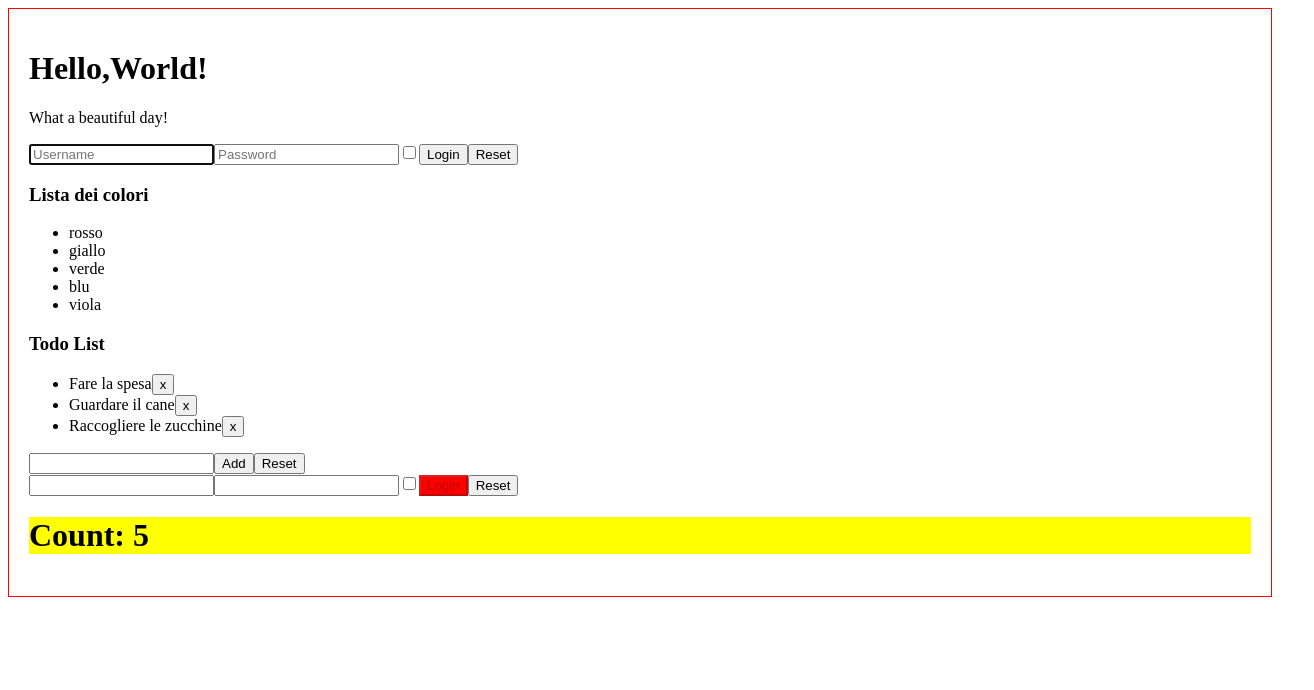
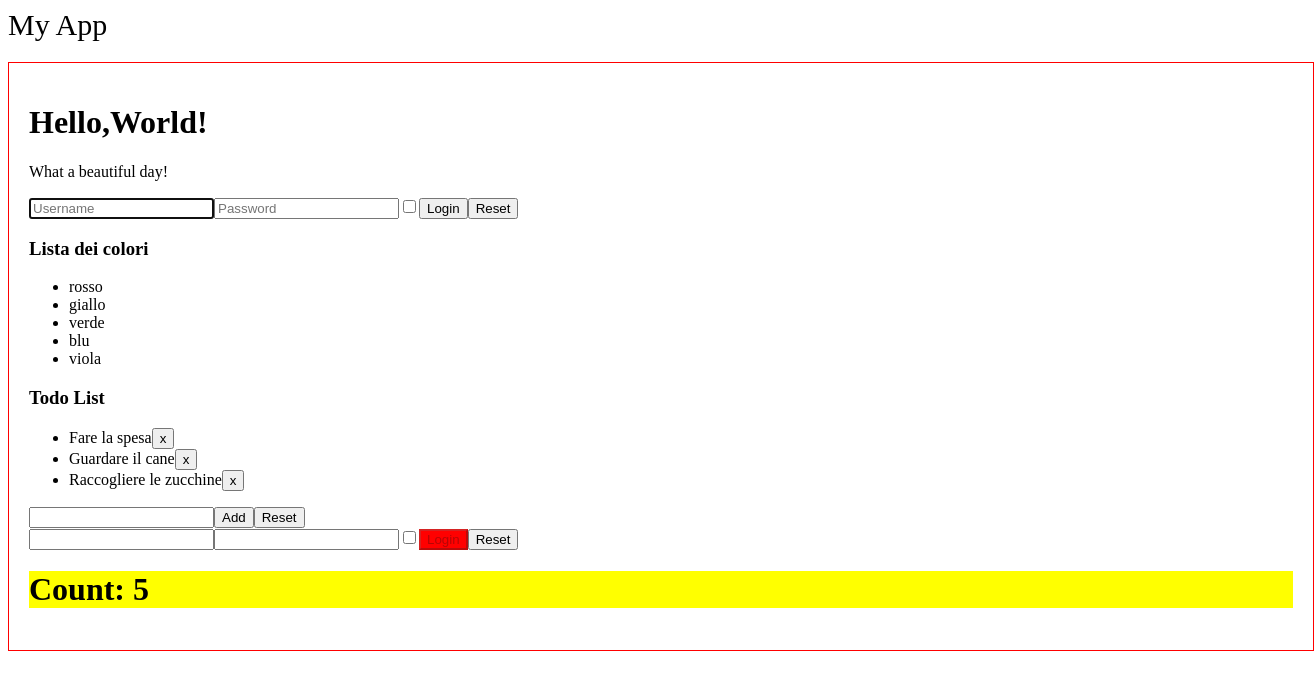
Before and after one commit to CeciliaFabiole/REACT, a React (Create React App) app in the folder react-complete-exercises/: page / in a window 1280 px wide. Shown: the top 690 px of the page, 1314 px wide, since content can reach past the window. Built offline with nearby package versions, Linux system fonts and the light colour scheme.

Commit message:
feat:add component-composition-02

```diff
--- a/react-complete-exercises/src/App.js
+++ b/react-complete-exercises/src/App.js
@@ -39,7 +39,7 @@ export function App(){
         console.log('delle info sono state inviate: ' + data.username, data.password, data.remember)
     }
     return(
-        <Container>
+        <Container title='My App'>
             <Hello/>
             {/* <Welcome/> */}
             <UncontrolledLogin/>
--- a/react-complete-exercises/src/Container.js
+++ b/react-complete-exercises/src/Container.js
@@ -15,6 +15,7 @@ import React from 'react';
 export function Container(props){
     return (
         <div className='container'>
+            <div className='container-title'>{props.title}</div>
             <div className="container-content">{props.children}</div>
         </div>
     )
--- a/react-complete-exercises/src/index.css
+++ b/react-complete-exercises/src/index.css
@@ -6,9 +6,11 @@
 .container-content {
     width: 100%;
     height:100%;
-}
-.container {
     background-color: white;
     border: 1px solid red;
     padding: 20px
 }
+.container-title {
+    margin-bottom:20px;
+    font-size: 30px;
+}
```
Also changed, not shown: 1 other file (tests, documents, lock files or other folders).
